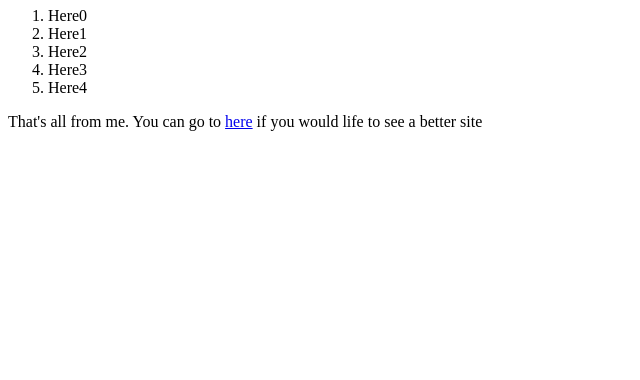
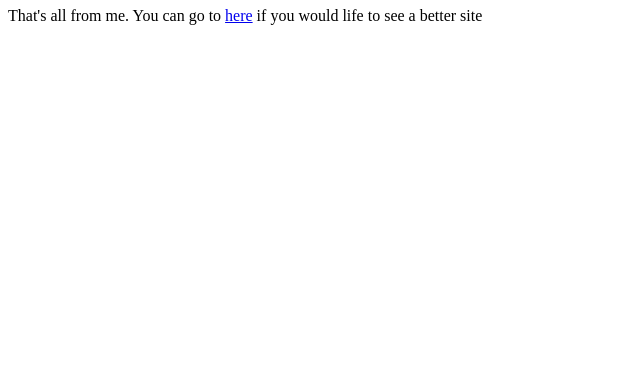
Before and after one commit to ThinkerPal/iccgitdemo2018, a plain HTML site: page index.html in a window 1280 px wide. Shown: the part 420-800 px from the top of the page, without its empty margins (0-640 px from the left). Drawn offline with Linux system fonts and the light colour scheme.

Commit message:
Removed ordered list

```diff
--- a/index.html
+++ b/index.html
@@ -19,13 +19,7 @@
         <li>Because they should learn git</li>
     </ul>
     <h1>This is a test</h1>
-    <ol>
-        <li>Here0</li>
-        <li>Here1</li>
-        <li>Here2</li>
-        <li>Here3</li>
-        <li>Here4</li>
-    </ol>
+
     <p>That's all from me. You can go to <a href="http://dhs.sg">here</a> if you would life to see a better site </p>
 </body>
 </html>
```
